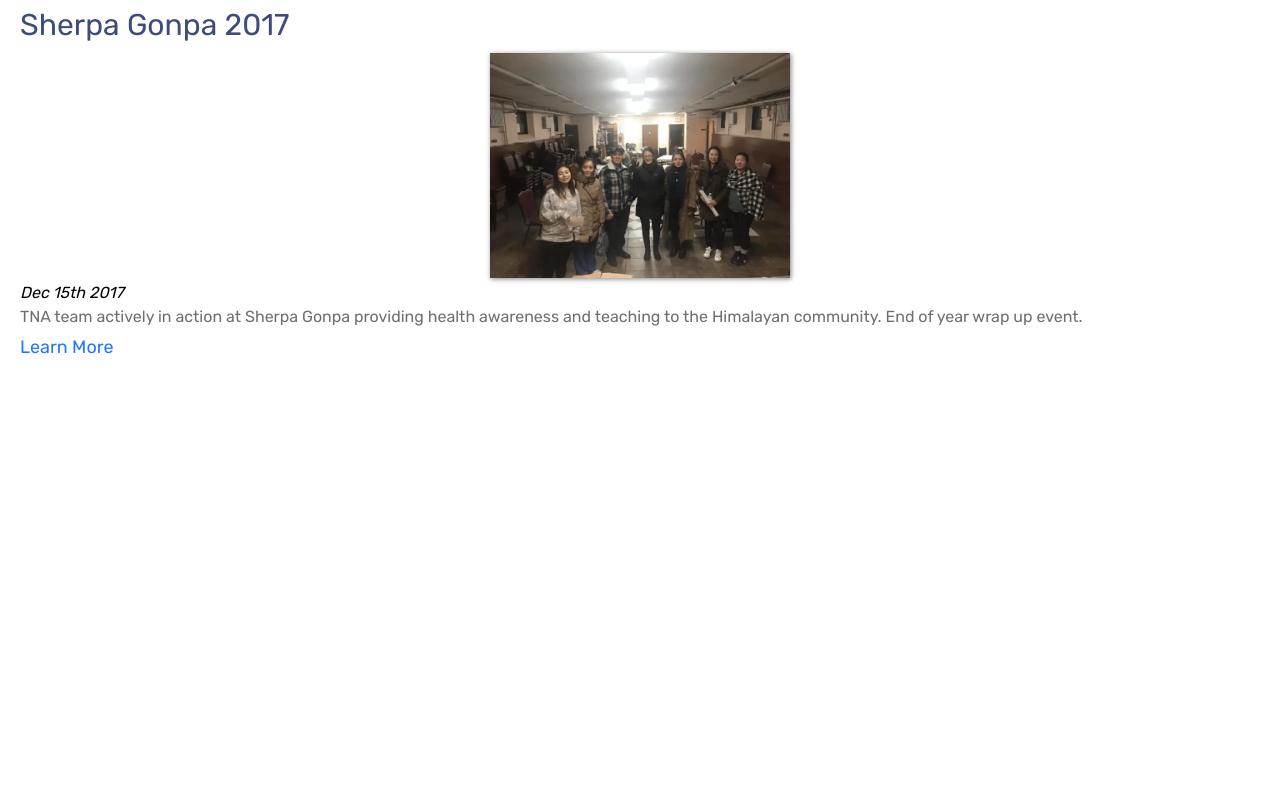
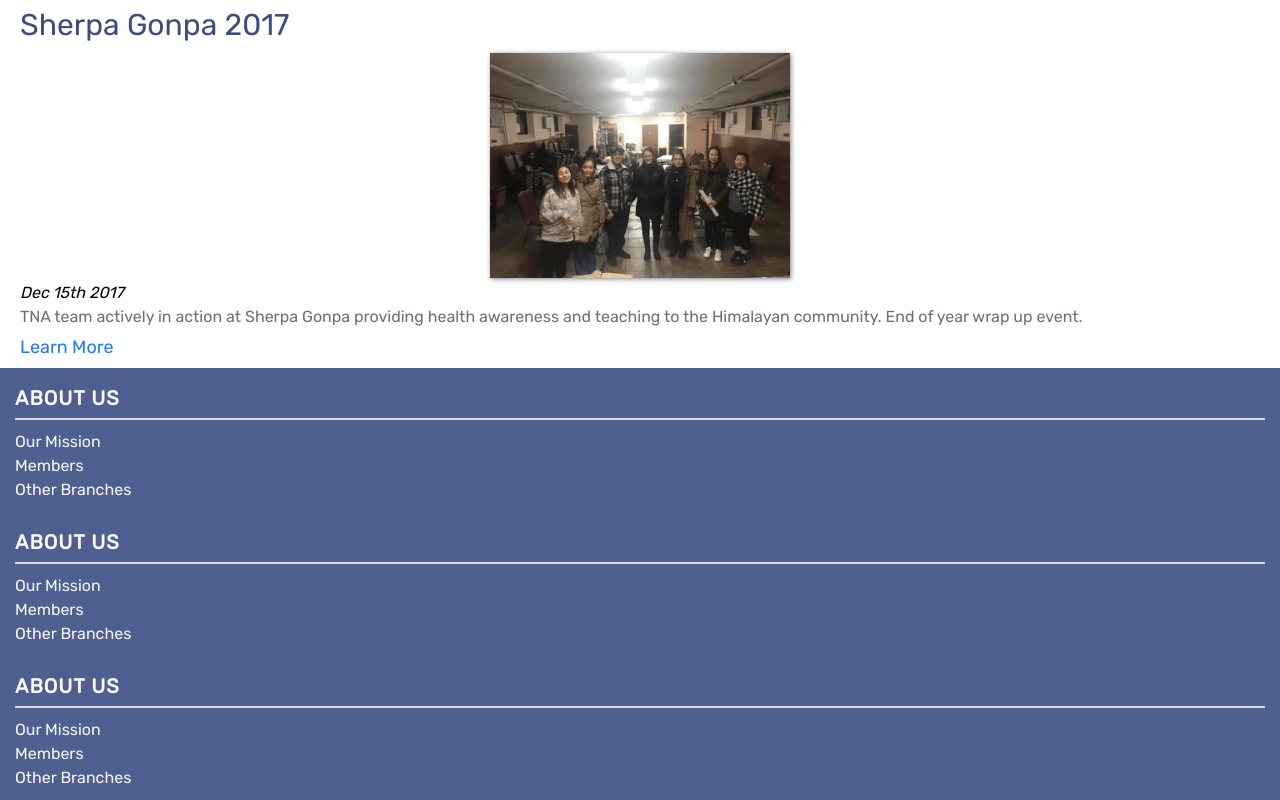
Before and after one commit to TenNga/Tibetan-Nurses-Association, a React (Create React App) app: page / in a window 1280 px wide. Shown: the part 3171-3971 px from the top of the page. Before the commit the page ends 3539 px from the top, so only its background shows below. Built offline with nearby package versions, Linux system fonts and the light colour scheme.

Commit message:
footer layout done

```diff
--- /dev/null
+++ b/src/Components/FooterSection.js
@@ -0,0 +1,17 @@
+import React from 'react';
+import './css/FooterSection.css';
+
+const FooterSection = () => {
+    return(
+        <div className="footer-section">
+            <h1>about us</h1>
+            <div className="footer-subsection">
+                <h4>our mission</h4>
+                <h4>members</h4>
+                <h4>other branches</h4>
+            </div>
+        </div>
+    )
+}
+
+export default FooterSection;
--- /dev/null
+++ b/src/Components/css/FooterSection.css
@@ -0,0 +1,23 @@
+.footer-section {
+    color: #F9F9F9;
+    text-align: left;
+    margin: 0px 15px;
+}
+
+.footer-section h1{
+    text-transform: uppercase;
+    letter-spacing: 1px;
+    font-size: 20px;
+    border-bottom: 2px solid rgba(249, 249, 249, 0.822);
+    padding-top: 10px;
+}
+
+.footer-subsection {
+    padding: 10px 0px;
+}
+
+.footer-subsection h4{
+    line-height: 1.5;
+    font-weight: lighter;
+    text-transform: capitalize;
+}
--- a/src/Components/css/Menu.css
+++ b/src/Components/css/Menu.css
@@ -5,7 +5,7 @@
         position: absolute;
         top: 72px;
         right: 0;
-        z-index: 2;
+        z-index: 3;
         list-style: none;
         width: 100vw;
         height: 48vh;
--- /dev/null
+++ b/src/Container/Footer.js
@@ -0,0 +1,15 @@
+import React from 'react';
+import './css/Footer.css';
+import FooterSection from '../Components/FooterSection';
+
+const Footer = () => {
+    return(
+        <div className="footer-container">
+            <FooterSection />
+            <FooterSection />
+            <FooterSection />
+        </div>
+    )
+}
+
+export default Footer;
--- a/src/Container/MainContainer.js
+++ b/src/Container/MainContainer.js
@@ -3,6 +3,7 @@ import CarouselSlider from '../Components/CarouselSlider';
 import WelcomeNote from '../Components/WelcomeNote';
 import AudioPlayer from '../Components/AudioPlayer';
 import WhatWeDo from './WhatWeDo';
+import Footer from './Footer';
 
 const MainContainer = () => {
     return(
@@ -11,6 +12,7 @@ const MainContainer = () => {
         <WelcomeNote />
         <AudioPlayer />
         <WhatWeDo />
+        <Footer />
         </>
     )
 }
--- /dev/null
+++ b/src/Container/css/Footer.css
@@ -0,0 +1,6 @@
+.footer-container {
+    width: 100vw;
+    background-color: #4E5F90;
+    font-family: "Rubik";
+    line-height: 2;
+}
```
